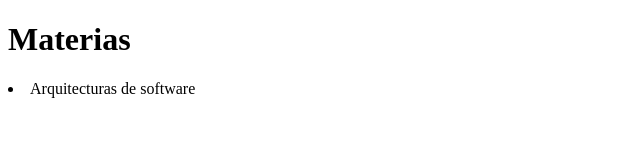
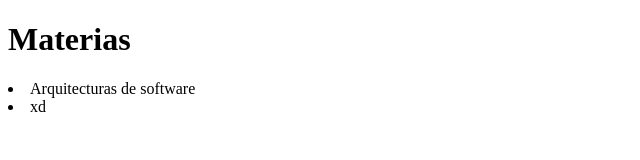
Before and after one commit to utvianey-prog/yovianeymp3, a plain HTML site: page index.html in a window 1280 px wide. Shown: the full height of the page, 0-640 px from the left. Drawn offline with Linux system fonts and the light colour scheme.

```diff
--- a/index.html
+++ b/index.html
@@ -8,6 +8,7 @@
 <body>
     <h1>Materias</h1>
     <li>Arquitecturas de software</li>
+    <li>xd</li>
 
 
 </body>
```
